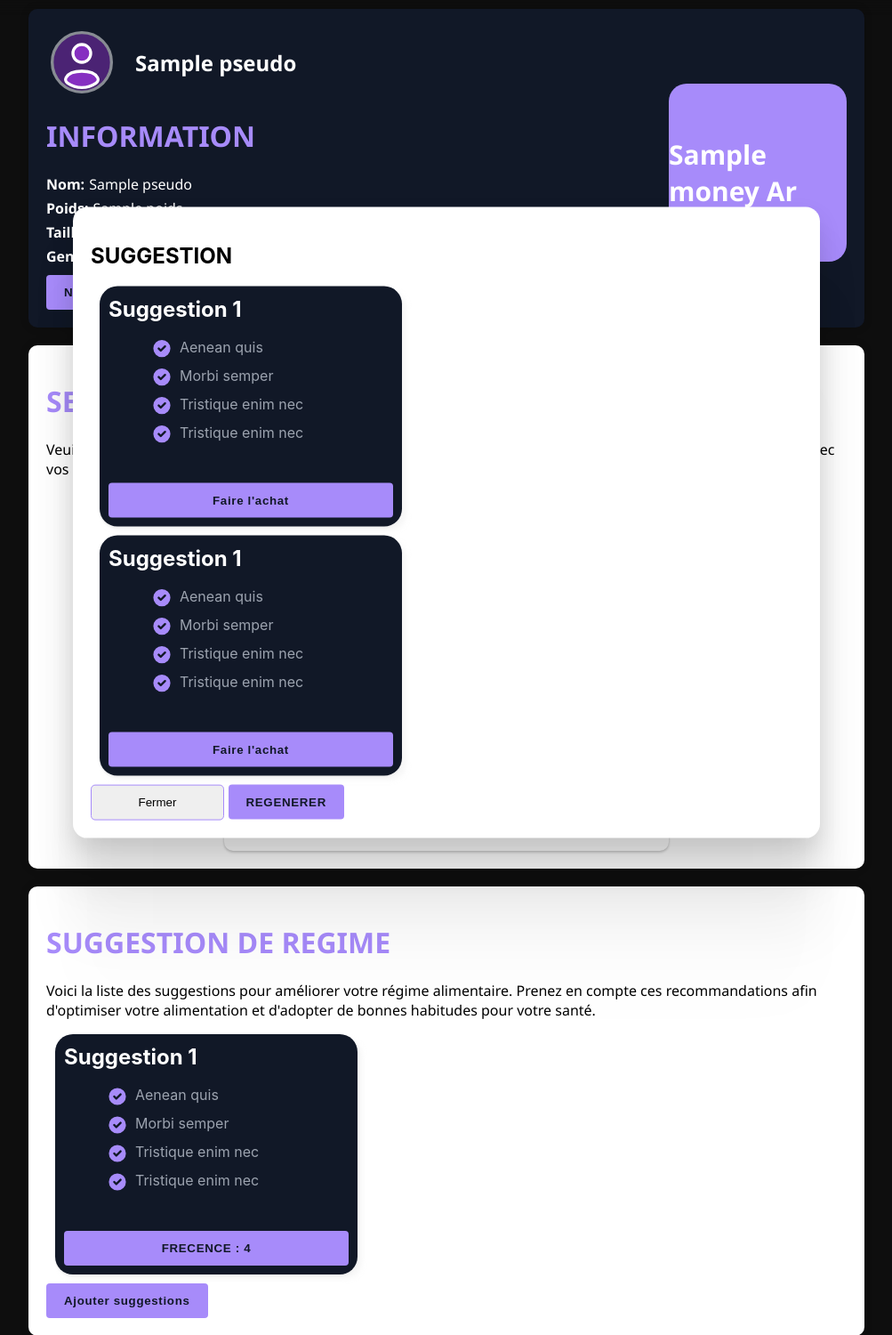
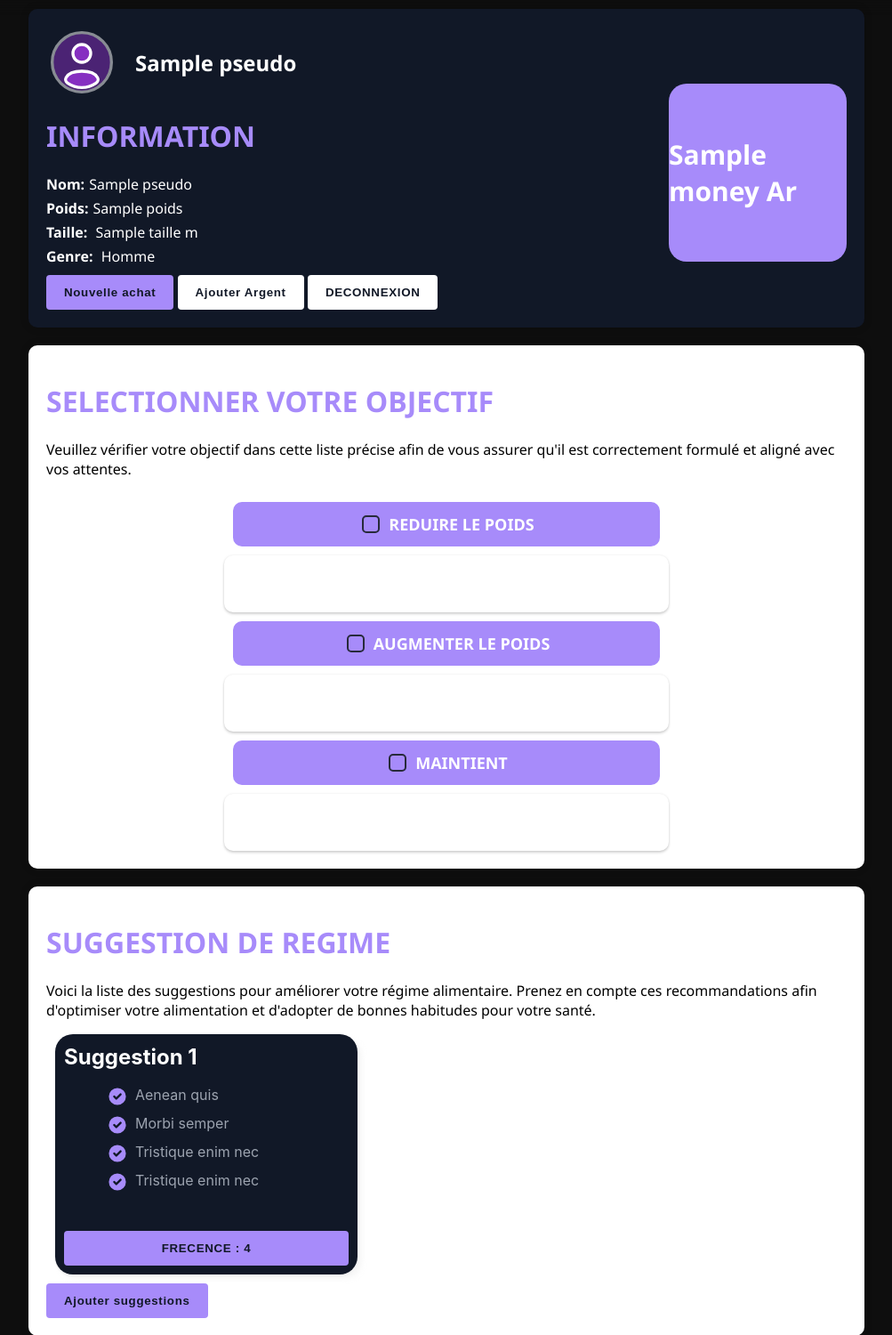
Before and after one commit to Tokyram/regime, a CodeIgniter app: the page made by application/views/page/accueil.php in a window 1280 px wide. Shown: the top 1500 px of the page at 89% size, without its empty margins (138-1141 px from the left). Run offline with CodeIgniter, Linux system fonts and the light colour scheme; tables that the repository leaves empty hold one stand-in row (values such as "Sample post"); the template is opened without the code that fills it: most values are stand-ins (such as "Sample title", 1, 10 or a date in 2020).

Commit message:
update accueil suggestion V2

```diff
--- a/application/views/page/accueil.php
+++ b/application/views/page/accueil.php
@@ -266,6 +266,7 @@
           <a href="#"><button type="button" class="action" >REGENERER</button></a>
       </div>
   </div>
+  <div id="modal-overlay" class="modal-overlay"></div>
 
     <script>
         function toggleForm(formId) {
--- a/assets/css/profil.css
+++ b/assets/css/profil.css
@@ -183,7 +183,7 @@ body h1{
 }
 
 .modal {
-  /* display: none; */
+  display: none;
   position: absolute;
   z-index: 999;
   /* top: 50%; */
```
